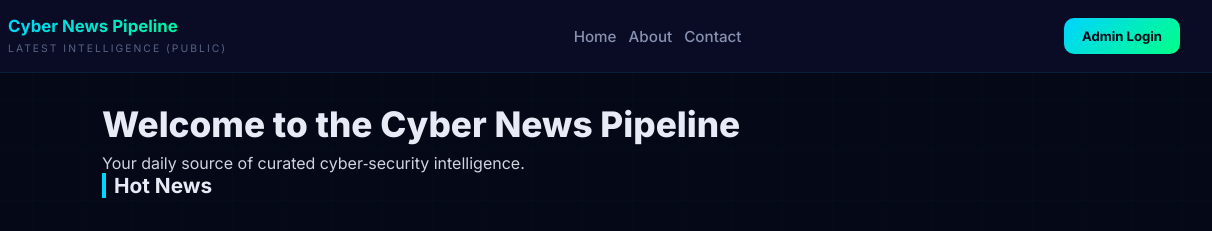
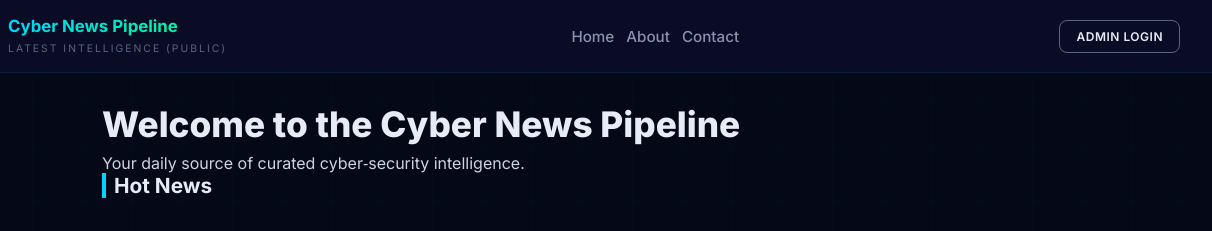
Before and after one commit to aadisinha1814/News-Admin-Panel, a website: page public/index.html in a window 1280 px wide. Shown: the top 231 px of the page, 68-1280 px from the left. Drawn offline with Linux system fonts and the light colour scheme; no server answers.

Commit message:
Update index.html

```diff
--- a/public/index.html
+++ b/public/index.html
@@ -55,7 +55,7 @@
     </nav>
 
     <div class="top-bar-right">
-      <a href="/login.html" class="admin-btn">
+      <a href="/login.html" class="btn-outline">
         Admin Login
       </a>
     </div>
```
